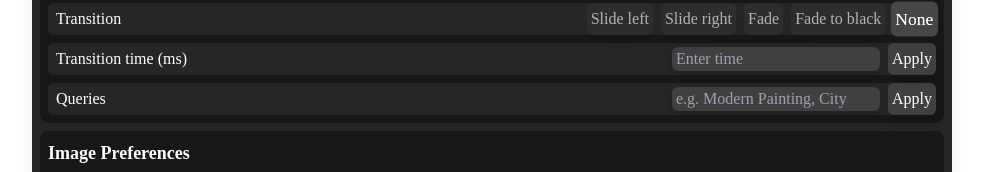
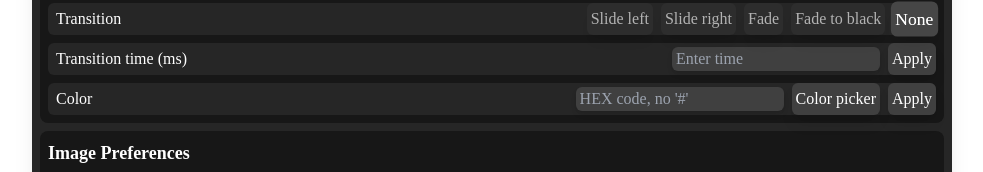
Before and after one commit to dylanmas/digiframe, a SvelteKit app: page / in a window 1280 px wide. Shown: the part 529-701 px from the top of the page, without its empty margins (8-991 px from the left). Built offline with nearby package versions, Linux system fonts and the light colour scheme; a web font is replaced by a local one.

Commit message:
Fixed color entry for control panel

```diff
--- a/src/lib/preferences.json
+++ b/src/lib/preferences.json
@@ -1 +1 @@
-{"imagedata":{"source":"Unsplash","transition":"none","queries":"singapore","delayseconds":"5000","color":"000000","URL":"http://www.chiptune.com/starfield/starfield.html","showdata":"true","clocktype":"large","weather":"false","imagedata":"true","qotd":"false","ytvidid":"82uIj-UyHzA"},"settingsdata":{"frameorientation":"landscape reversed","brightnesslevel":"100","autobrightness":"true","backlight":"true","wifi":{"SSID":"ATT8R7t5m5","password":"jfkldsjklfds"},"factorymode":"false"}}
+{"imagedata":{"source":"Color","transition":"none","queries":"singapore","delayseconds":"5000","color":"000000","URL":"http://www.chiptune.com/starfield/starfield.html","showdata":"true","clocktype":"large","weather":"false","imagedata":"true","qotd":"false","ytvidid":"82uIj-UyHzA"},"settingsdata":{"frameorientation":"landscape reversed","brightnesslevel":"100","autobrightness":"true","backlight":"true","wifi":{"SSID":"ATT8R7t5m5","password":"jfkldsjklfds"},"factorymode":"false"}}
--- a/src/routes/+page.svelte
+++ b/src/routes/+page.svelte
@@ -161,7 +161,8 @@
 
             <div class="w-full flex items-center bg-neutral-800 rounded-md pl-2 gap-2 {data.output.imagedata.source == "Color" ? "" : "hidden"}">
                 <h1 class="mr-auto">Color</h1>
-                <input class="shadow-md bg-neutral-700 max-w-96 min-w-24 rounded-md px-1" placeholder="e.g. Modern Painting, City" bind:value={color} />
+                <input class="shadow-md bg-neutral-700 max-w-96 min-w-24 rounded-md px-1" placeholder="HEX code, no '#'" bind:value={color} />
+                <button class="bg-neutral-700 p-1 rounded-md shadow-lg" on:click={() => {changeSettings("image", "color", color, "")}}>Color picker</button>
                 <button class="bg-neutral-700 p-1 rounded-md shadow-lg" on:click={() => {changeSettings("image", "color", color, "")}}>Apply</button>
             </div>
 
```
